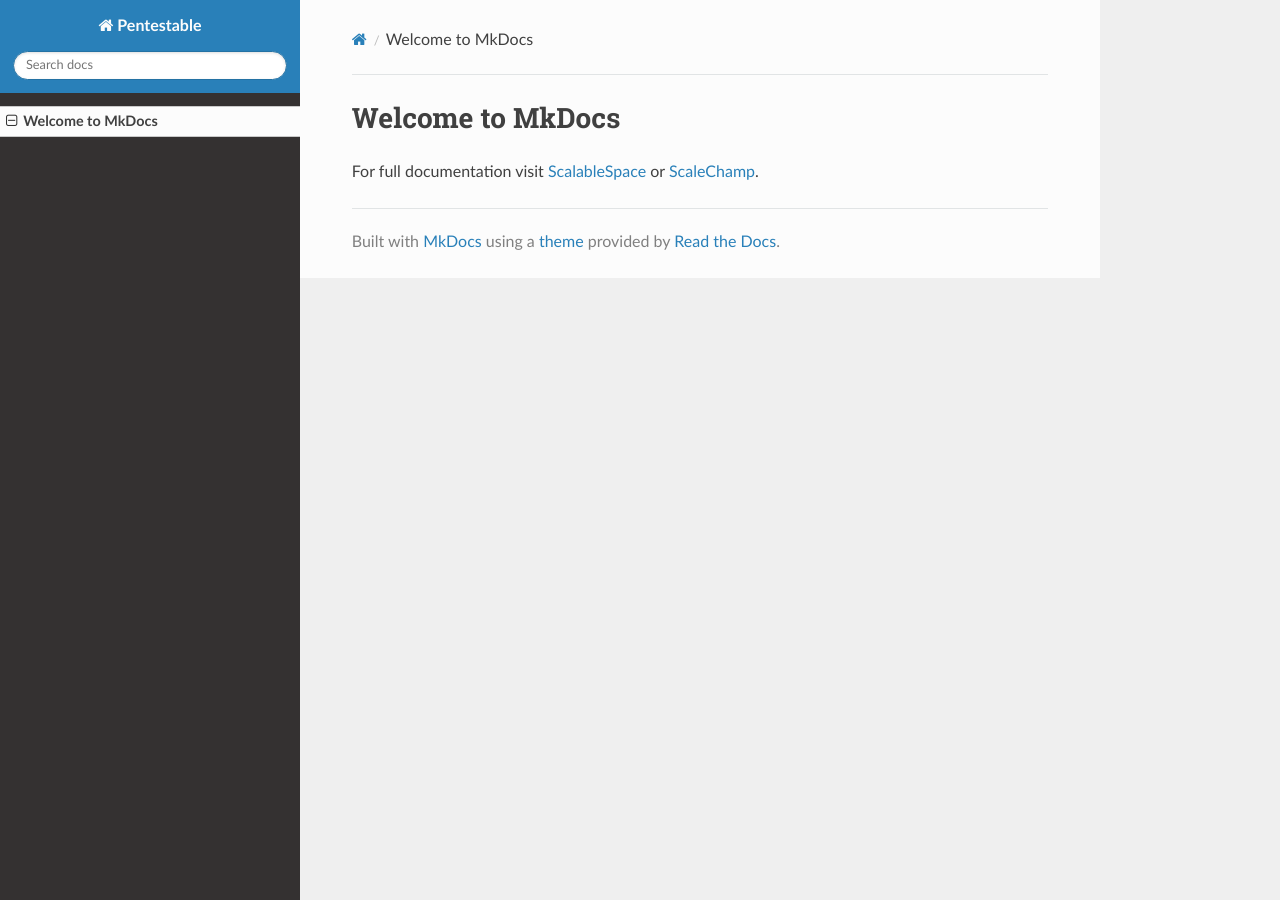
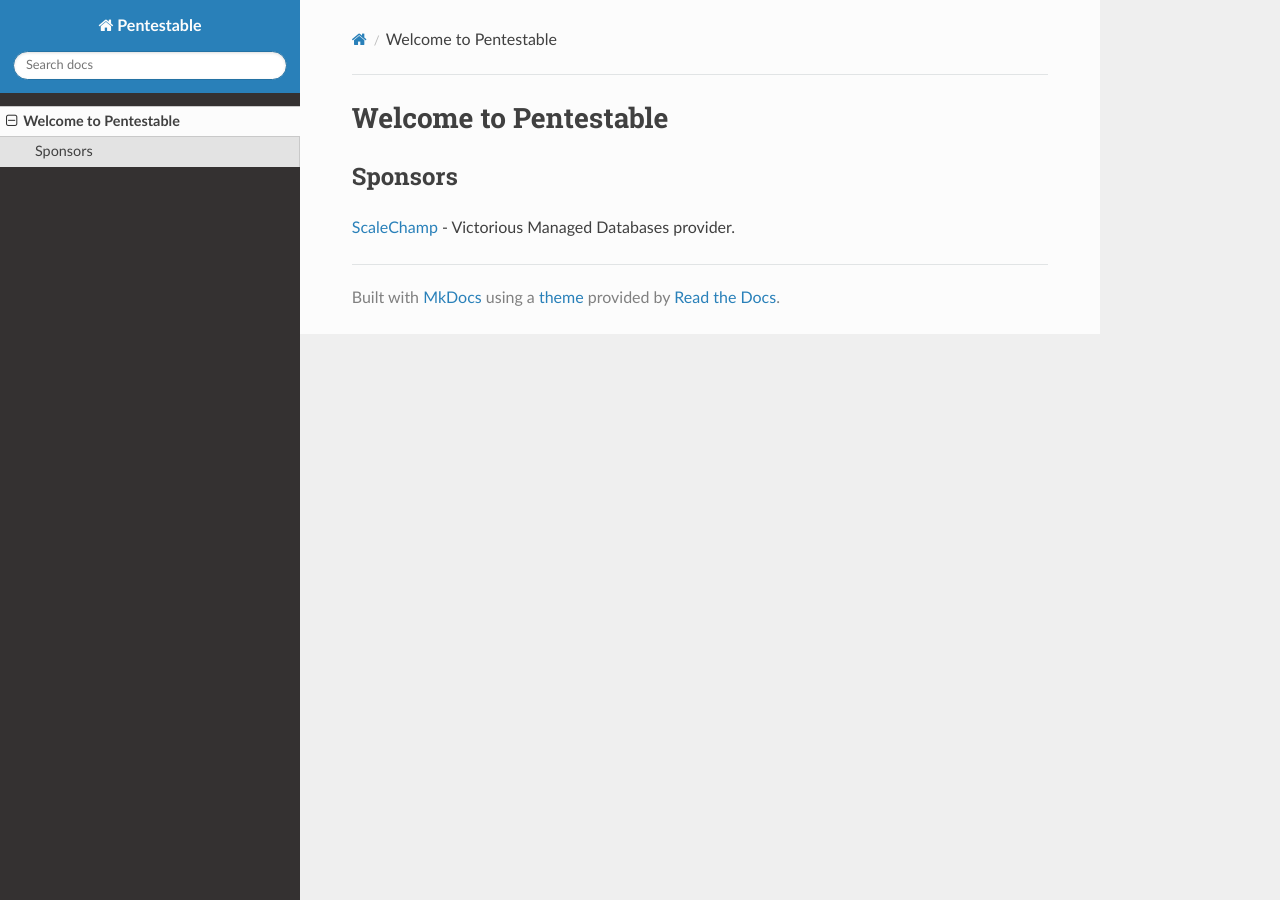
Before and after one commit to pentestable/docs, an MkDocs documentation site: the page built from docs/index.md, in a window 1280 px wide. Built offline with MkDocs 1.6.1, drawn with Linux system fonts in a browser that asks for light colours; nearby versions of some CDN libraries.

Commit message:
Update index.md

```diff
--- a/docs/index.md
+++ b/docs/index.md
@@ -1,3 +1,4 @@
-# Welcome to MkDocs
+# Welcome to Pentestable
 
-For full documentation visit [ScalableSpace](https://scalablespace.net) or [ScaleChamp](https://scalechamp.com).
+## Sponsors
+[ScaleChamp](https://scalechamp.com) - Victorious Managed Databases provider.
```
